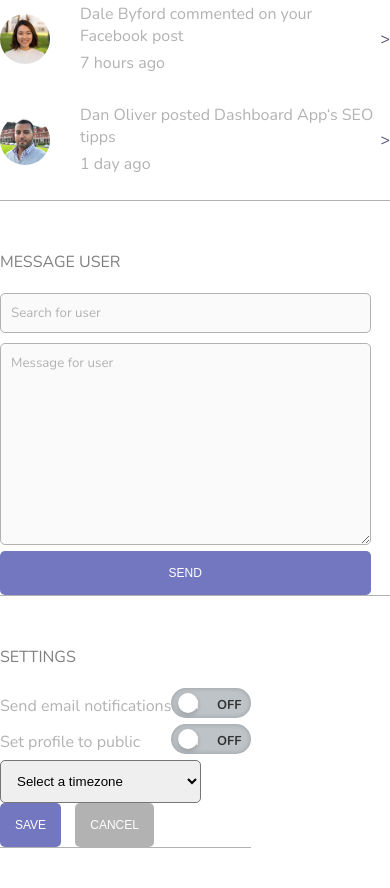
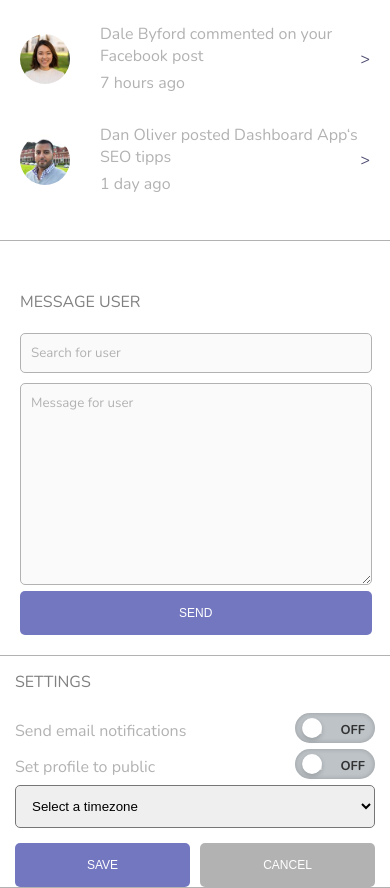
Before and after one commit to brigittavarga/techdegree-project-7, a website: page index.html in a window 390 px wide. Shown: the part 2570-3458 px from the top of the page. Before the commit the page ends 3418 px from the top, so only its background shows below. Drawn offline with nearby package versions, Linux system fonts and the light colour scheme.

Commit message:
fixed up the width of .settings on mobile

```diff
--- a/scss/style.scss
+++ b/scss/style.scss
@@ -300,7 +300,7 @@ label {
 }
 
 #timezone {
-  width: 80%;
+  width: 100%;
   padding: 12px;
   border-radius: 5px;
 }
@@ -409,8 +409,36 @@ section {
   padding-top: 0;
 }
 
+.settings {
+  grid-column: 1 / span 2;
+  padding: 15px 15px 0 15px;
+  .settings-button {
+    display:flex;
+    margin-top:15px;
+  }
+}
+
 canvas {
   margin-bottom: 50px;
+}
+
+.message,
+.recent-activity,
+.new-members {
+  padding-bottom: 20px;
+    padding-left: 20px;
+}
+
+.new-members {
+  padding-right:20px;
+}
+
+.new-members .date {
+  margin-left: auto;
+}
+
+.recent-activity {
+  padding-right:20px;
 }
 
 .traffic-header,
```
Also changed, not shown: css/style.css, 1 other file.
